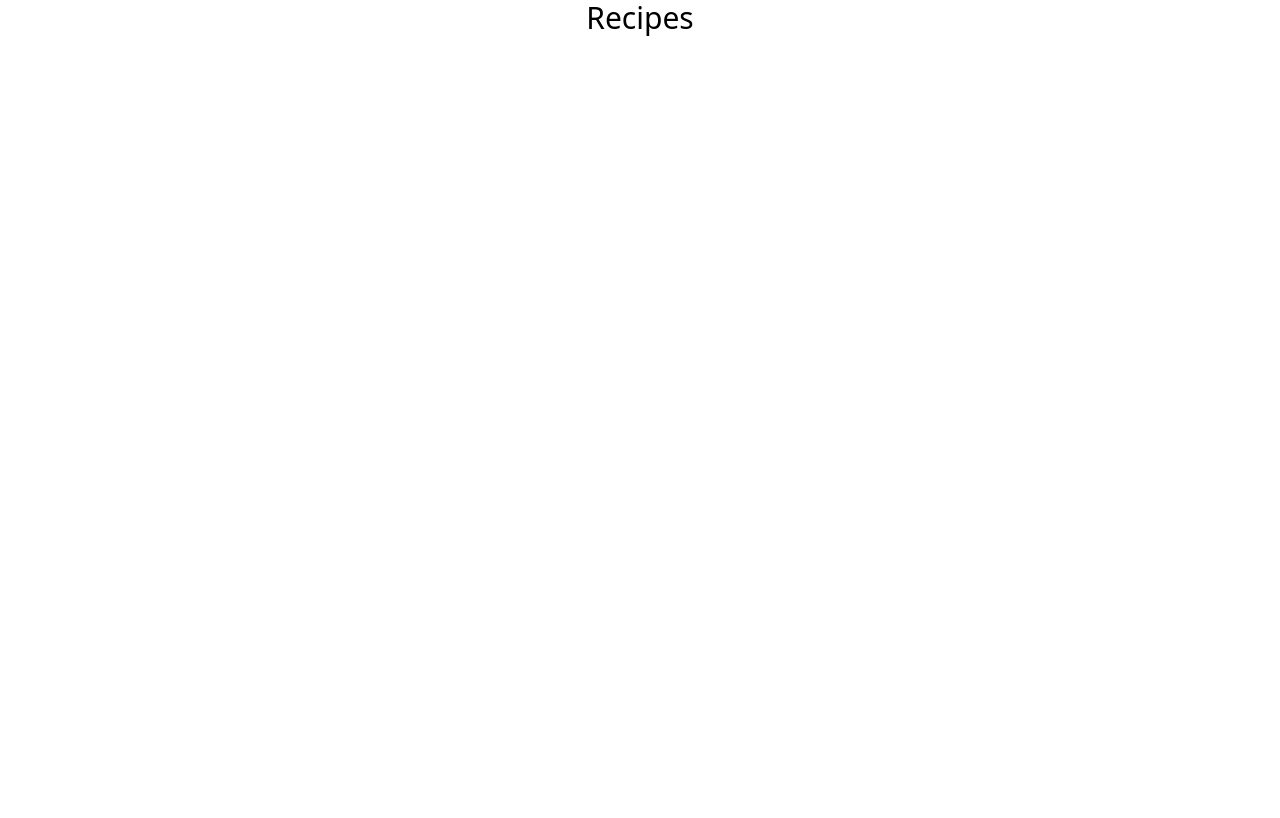
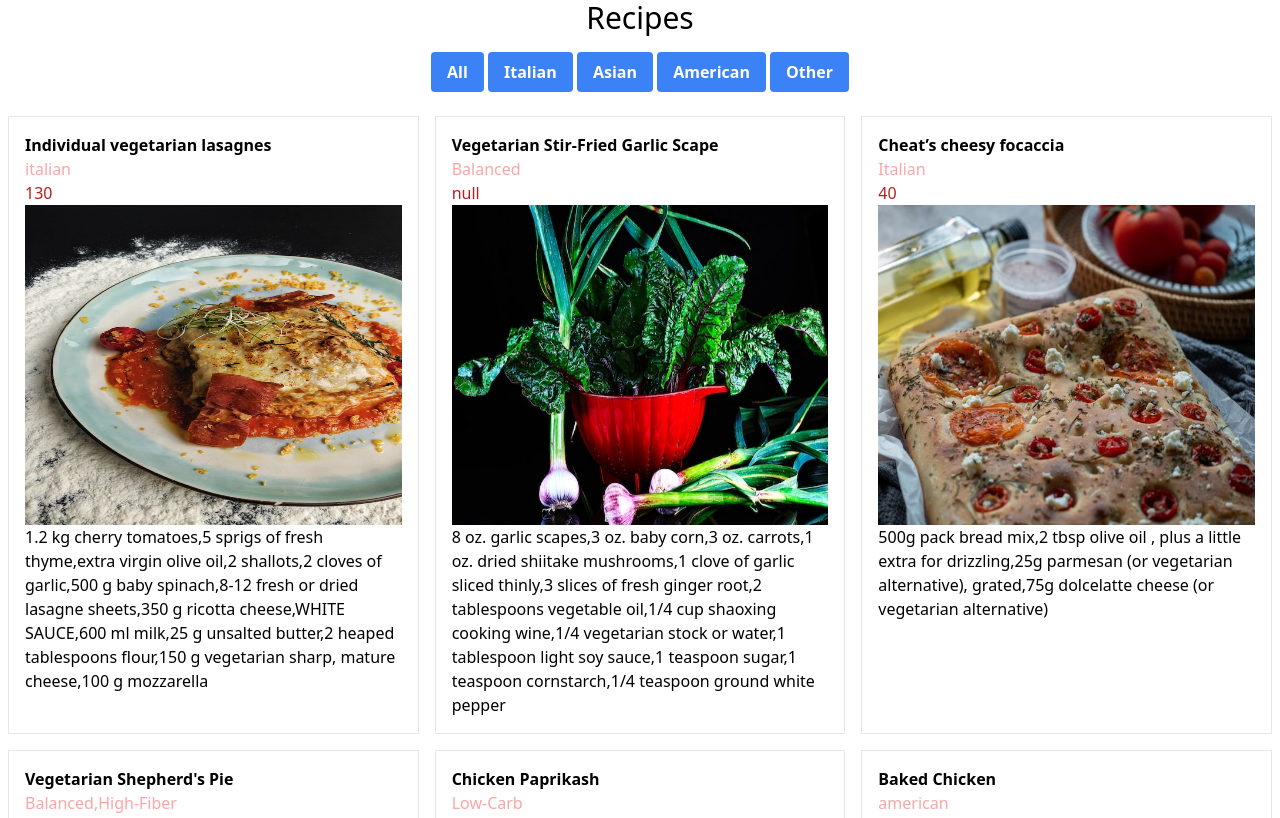
Before and after one commit to rcilomba/recipe-library, a plain HTML site: page index.html in a window 1280 px wide. Shown: the top 818 px of the page. Drawn offline with nearby package versions, Linux system fonts and the light colour scheme.

Commit message:
code update

```diff
--- a/index.html
+++ b/index.html
@@ -9,7 +9,17 @@
 <body>
     <div class="wrapper flex flex-col items-center justify-center">
         <h1 class="text-3xl">Recipes</h1>
+        <div id="filterBtn">
+            <button class="bg-blue-500 hover:bg-blue-700 text-white font-bold py-2 px-4 rounded my-4 filterBtn" value="all">All</button>
+            <button class="bg-blue-500 hover:bg-blue-700 text-white font-bold py-2 px-4 rounded my-4 filterBtn" value="italian">Italian</button>
+            <button class="bg-blue-500 hover:bg-blue-700 text-white font-bold py-2 px-4 rounded my-4 filterBtn" value="asian">Asian</button>
+            <button class="bg-blue-500 hover:bg-blue-700 text-white font-bold py-2 px-4 rounded my-4 filterBtn" value="american">American</button>
+            <button class="bg-blue-500 hover:bg-blue-700 text-white font-bold py-2 px-4 rounded my-4 filterBtn" value="other">Other</button>
+        </div>
+
+        <section class="container grid grid-cols-3"></section>
+
     </div>
-
+    <script src="script.js"></script>
 </body>
 </html>
--- a/script.js
+++ b/script.js
@@ -21,7 +21,7 @@ const recipes = [
     source: "Jamie Oliver",
     totalTime: 130,
     url: "http://www.jamieoliver.com/recipes/vegetables-recipes/individual-vegetarian-lasagnes/",
-    image: "./recipe-images/individual-vegetarian-lasagnes.jpg",
+    image: "./images/individual-vegetarian-lasagnes.jpg",
   },
   {
     name: "Vegetarian Stir-Fried Garlic Scape",
@@ -44,7 +44,7 @@ const recipes = [
     source: "Red Cook",
     totalTime: null,
     URL: "http://redcook.net/2010/06/16/garlic-scape-an-off-menu-treat/",
-    image: "./recipe-images/vegetarian-stir-fried-garlic-s.jpg",
+    image: "./images/vegetarian-stir-fried-garlic-s.jpg",
   },
   {
     name: "Cheat’s cheesy focaccia",
@@ -58,7 +58,7 @@ const recipes = [
     source: "BBC Good Food",
     totalTime: 40,
     URL: "https://www.bbcgoodfood.com/recipes/cheats-cheesy-focaccia",
-    image: "./recipe-images/cheat’s-cheesy-focaccia.jpg",
+    image: "./images/cheat’s-cheesy-focaccia.jpg",
   },
   {
     name: "Vegetarian Shepherd's Pie",
@@ -83,7 +83,7 @@ const recipes = [
     source: "Martha Stewart",
     totalTime: 120,
     URL: "https://www.marthastewart.com/1535235/vegetarian-shepherds-pie",
-    image: "./recipe-images/vegetarian-shepherd's-pie.jpg",
+    image: "./images/vegetarian-shepherd's-pie.jpg",
   },
   {
     name: "Chicken Paprikash",
@@ -104,7 +104,7 @@ const recipes = [
     source: "No Recipes",
     totalTime: 80,
     URL: "http://norecipes.com/recipe/chicken-paprikash/",
-    image: "./recipe-images/chicken-paprikash.jpg",
+    image: "./images/chicken-paprikash.jpg",
   },
   {
     name: "Baked Chicken",
@@ -118,7 +118,7 @@ const recipes = [
     source: "Martha Stewart",
     totalTime: 90,
     url: "http://www.marthastewart.com/318981/baked-chicken",
-    image: "./recipe-images/baked-chicken.jpg",
+    image: "./images/baked-chicken.jpg",
   },
   {
     name: "Deep Fried Fish Bones",
@@ -127,7 +127,7 @@ const recipes = [
     source: "Serious Eats",
     totalTime: 31,
     url: "http://www.seriouseats.com/recipes/2011/03/deep-fried-fish-bones-recipe.html",
-    image: "./recipe-images/deep-fried-fish-bones.jpg",
+    image: "./images/deep-fried-fish-bones.jpg",
   },
   {
     name: "Burnt-Scallion Fish",
@@ -140,7 +140,7 @@ const recipes = [
     source: "Saveur",
     totalTime: 70,
     url: "http://www.saveur.com/article/Recipes/Burnt-Scallion-Fish",
-    image: "./recipe-images/fish-dish.jpg",
+    image: "./images/fish-dish.jpg",
   },
   {
     name: "Curry-Crusted Fish",
@@ -154,7 +154,7 @@ const recipes = [
     source: "BBC Good Food",
     totalTime: 80,
     url: "http://www.bbcgoodfood.com/recipes/4717/",
-    image: "./recipe-images/fish-dish.jpg",
+    image: "./images/fish-dish.jpg",
   },
   {
     name: "Meat Stock",
@@ -176,7 +176,7 @@ const recipes = [
     source: "Food52",
     totalTime: 60,
     url: "https://food52.com/recipes/3712-meat-stock",
-    image: "./recipe-images/meat.jpg",
+    image: "./images/meat.jpg",
   },
   {
     name: "Homemade Meat Broth",
@@ -194,10 +194,10 @@ const recipes = [
     source: "Cookstr",
     totalTime: 60,
     url: "http://www.cookstr.com/recipes/il-brodo-homemade-meat-broth",
-    image: "./recipe-images/meat.jpg",
+    image: "./images/meat.jpg",
   },
   {
-    name: "Spice-Rubbed Grilled Flap Meat (Sirloin Tip) Recipe",
+    name: "Spice-Rubbed Grilled Flap Meat (Sirloin Tip)",
     cuisineType: "south-american",
     ingredients: [
       "1 tablespoon whole black peppercorns, toasted",
@@ -214,6 +214,46 @@ const recipes = [
     source: "Serious Eats",
     totalTime: 240,
     url: "http://www.seriouseats.com/recipes/2012/05/spice-rubbed-grilled-flap-meat-sirloin-tip-recipe.html",
-    image: "./recipe-images/grilled.jpg",
+    image: "./images/grilled.jpg",
   },
 ];
+
+const container = document.querySelector(".container");
+const filterBtn = document.querySelector(".filterBtn");
+
+//filer and display recipe based on cusine type
+const loadRecipe = (recipes) => {
+  container.innerHTML = "";
+
+  recipes.forEach((recipe) => {
+    container.innerHTML += `
+    <div class="card p-4 border m-2">
+        <h2 class="font-bold ">${recipe.name}</h2>
+        <p class="text-red-300">${recipe.cuisineType}</p>
+        <p class="text-red-700">${recipe.totalTime}</p>
+       <img src="${recipe.image}" alt="${recipe.name}" class="w-full h-80">
+
+        <p>${recipe.ingredients}</p>
+
+    </div>`;
+  });
+};
+
+//filter and display recipe based on cusine type
+const filterRecipes = () => {
+  const value = filterBtn.value;
+
+  if (value === "all") {
+    loadRecipe(recipes);
+  } else {
+    const filteredList = recipes.filter(
+      (recipe) => recipe.cuisineType === value
+    );
+    loadRecipe(filteredList);
+  }
+};
+
+//apply filter when user click on button
+filterBtn.addEventListener("click", filterRecipes);
+
+loadRecipe(recipes);
```
Also changed, not shown: images/baked-chicken.jpg (added), images/cheat’s-cheesy-focaccia.jpg (added), images/chicken-paprikash.jpg (added), images/deep-fried-fish-bones.jpg (added), images/fish-dish.jpg (added), images/grilled.jpg (added), images/individual-vegetarian-lasagnes.jpg (added), images/meat.jpg (added), images/vegetarian-shepherd's-pie.jpg (added), images/vegetarian-stir-fried-garlic-s.jpg (added).
